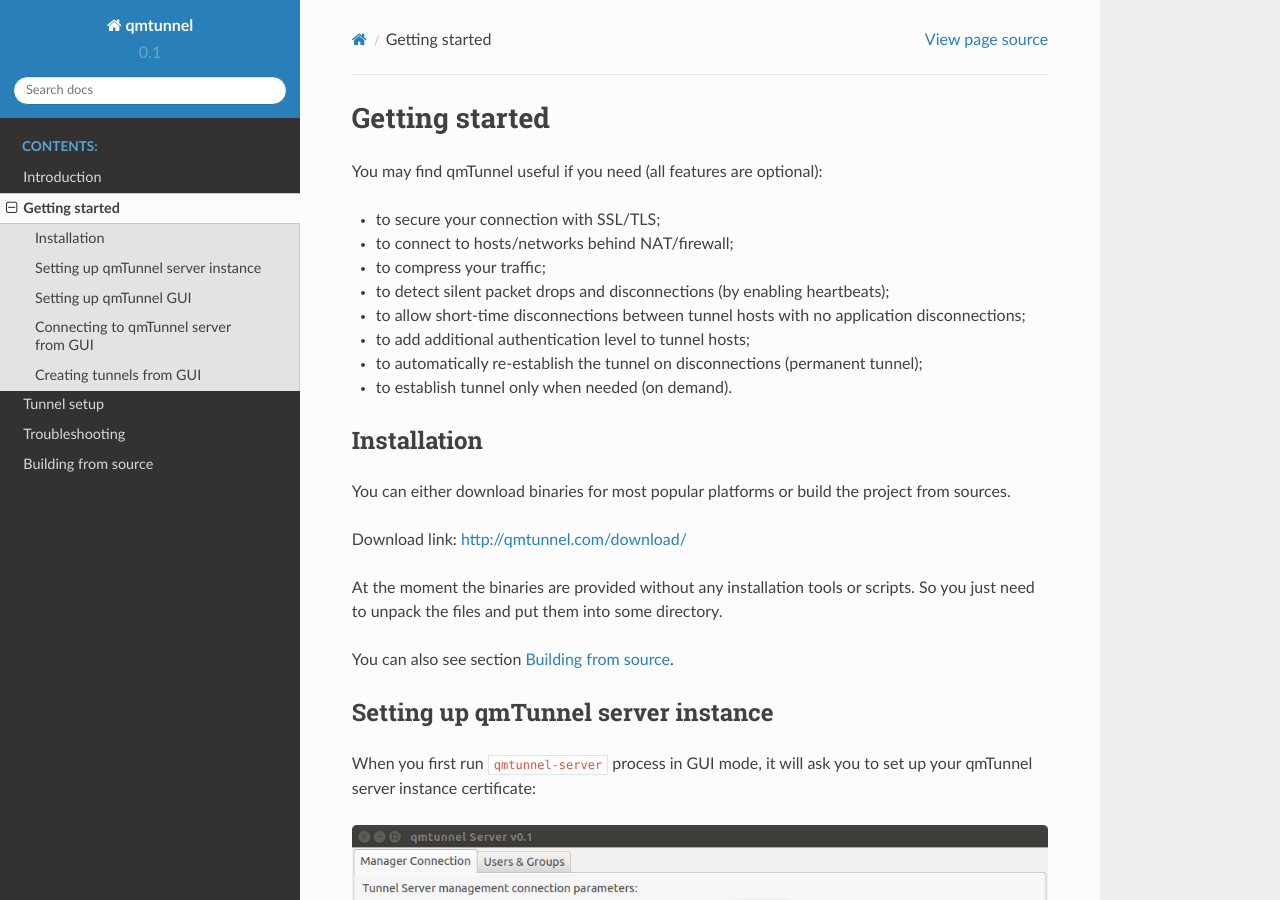
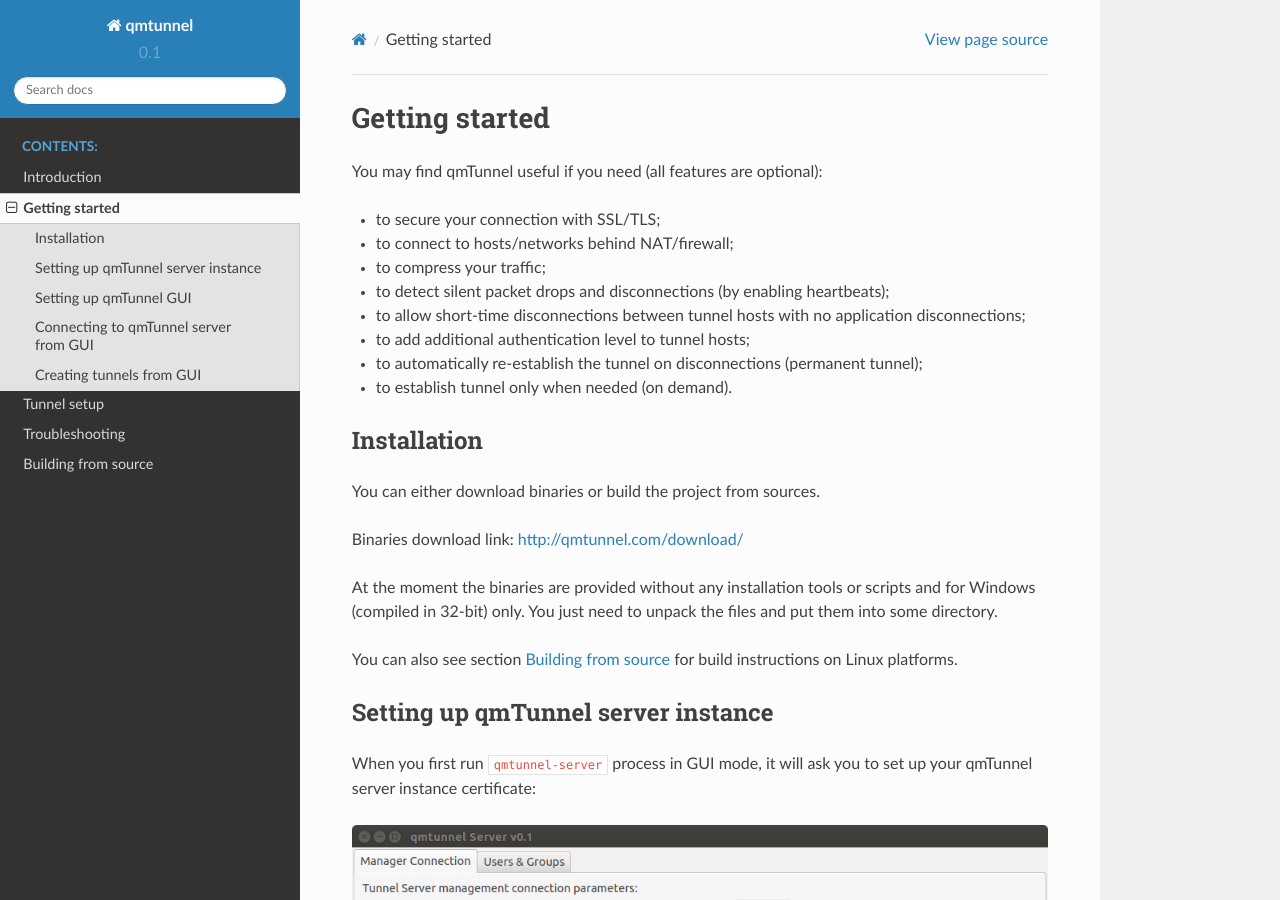
Before and after one commit to karikhn/qmtunnel, a Sphinx documentation site: the page built from doc/source/gettingstarted.rst, in a window 1280 px wide and 900 px high. Built offline with Sphinx 7.4.7 and the Read the Docs theme 2.0.0, drawn with Linux system fonts in a browser that asks for light colours.

Commit message:
Added link to binary download and fixed it in documentation

```diff
--- a/doc/source/buildsrc.rst
+++ b/doc/source/buildsrc.rst
@@ -74,9 +74,9 @@
 
 4. Get the latest qmtunnel sources from GitHub:
 
-   [link goes here]
+   https://github.com/karikhn/qmtunnel/archive/master.zip
 
-5. Cd to qmtunnel directory and run::
+5. Unpack, cd to qmtunnel directory and run::
 
     cd src\gui
     qmake
--- a/doc/source/gettingstarted.rst
+++ b/doc/source/gettingstarted.rst
@@ -16,15 +16,17 @@
 Installation
 ------------
 
-You can either download binaries for most popular platforms or build the project
+You can either download binaries or build the project
 from sources.
 
-Download link: http://qmtunnel.com/download/
+Binaries download link: http://qmtunnel.com/download/
 
-At the moment the binaries are provided without any installation tools or scripts.
-So you just need to unpack the files and put them into some directory.
+At the moment the binaries are provided without any installation tools or scripts
+and for Windows (compiled in 32-bit) only.
+You just need to unpack the files and put them into some directory.
 
-You can also see section :ref:`BuildFromSource`.
+You can also see section :ref:`BuildFromSource` for build instructions on Linux
+platforms.
 
 
 Setting up qmTunnel server instance
```
